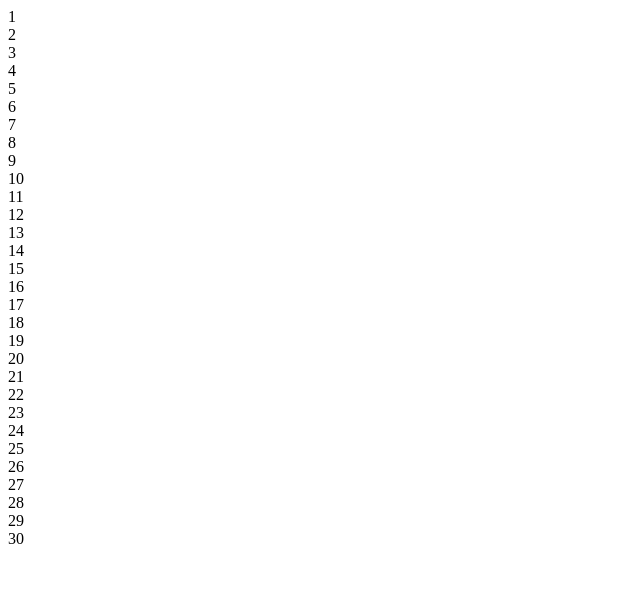
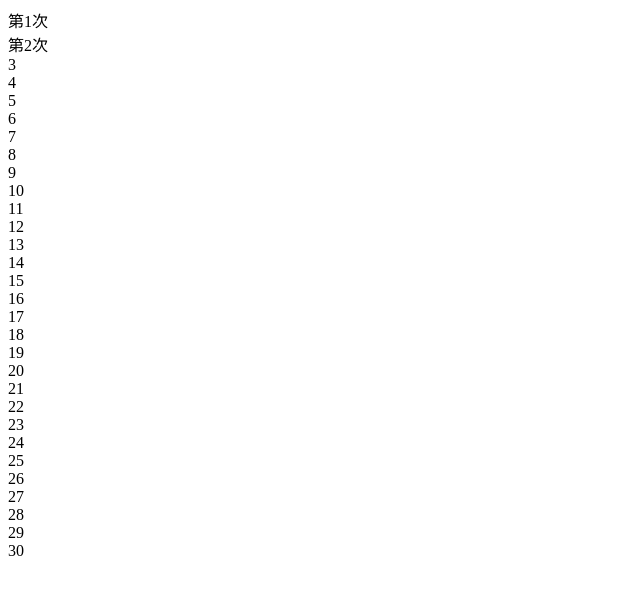
Before and after one commit to USitDown/test, a plain HTML site: page index.html in a window 1280 px wide. Shown: the whole page, without its empty margins (0-640 px from the left). Drawn offline with Linux system fonts and the light colour scheme.

Commit message:
第二次

```diff
--- a/index.html
+++ b/index.html
@@ -6,8 +6,8 @@
 </head>
 <body>
 	<div class="box">
-		<div class="num">1</div>
-		<div class="num">2</div>
+		<div class="num">第1次</div>
+		<div class="num">第2次</div>
 		<div class="num">3</div>
 		<div class="num">4</div>
 		<div class="num">5</div>
```
